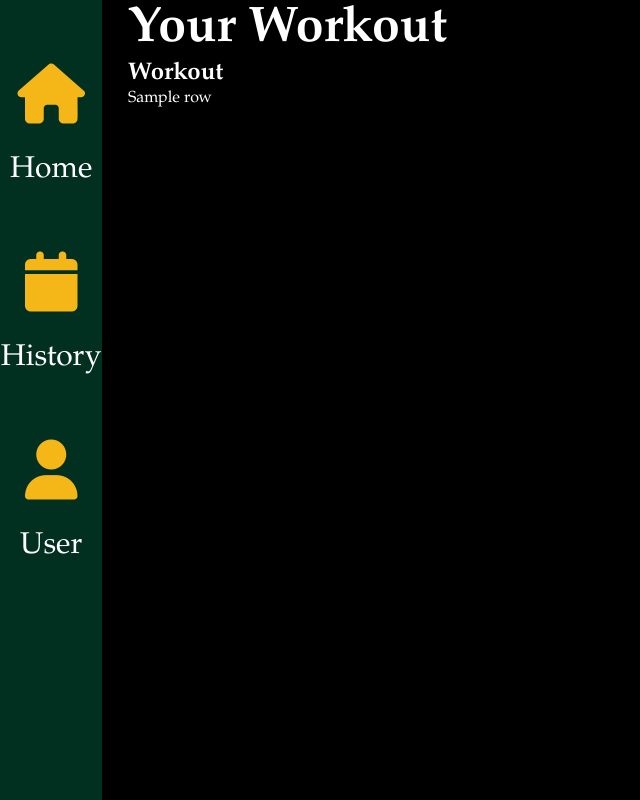
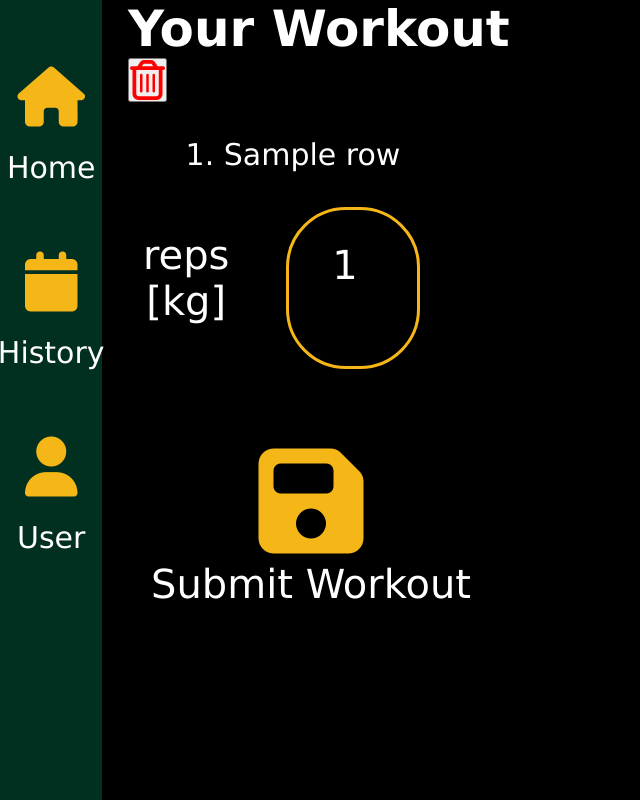
Before and after one commit to RAnderson96/PPL_Workout_Tracker, a Flask app: template templates/workouts/index.html in a window 1280 px wide. Shown: the whole page, without its empty margins (0-640 px from the left). Run offline with Flask 2, Linux system fonts and the light colour scheme; the template is opened without the code that fills it: most values are stand-ins (such as "Sample title", 1, 10 or a date in 2020); some libraries are stand-ins or nearby versions.

Commit message:
added recording workout session functionality

```diff
--- a/console.py
+++ b/console.py
@@ -1,10 +1,7 @@
 from models.exercise import Exercise
 from models.user import User
 from models.workout import Workout_list
-# import repositories.exercise_repository as exercise_repository
-# import repositories.user_repository as user_repository
-# import repositories.workout_repository as workout_repository
-from repositories import exercise_repository, user_repository, workout_repository, pull_a_repository, pull_b_repository, push_a_repository, push_b_repository, legs_repository
+from repositories import exercise_repository, user_repository
 
 
 user_1 = User("Lorem", "Ipsum")
--- a/models/record.py
+++ b/models/record.py
@@ -1,5 +1,5 @@
 class Record:
-    def __init__(self, workout_id, workout, id = None):
-        self.workout_id = workout_id
-        self.workout = workout
+    def __init__(self, exercise, workout_dict = [], id = None):
+        self.exercise = exercise
+        self.workout_dict = workout_dict
         self.id = id
--- a/static/style.css
+++ b/static/style.css
@@ -13,7 +13,7 @@ body {
     box-sizing: border-box;
     list-style: none;
     text-decoration: none;
-    font-family: Garamond;
+    font-family: Verdana, Geneva, Tahoma, sans-serif;
 }
 
 .wrapper {
@@ -90,3 +90,103 @@ body {
     margin-left: 10%;
     font-size: 40px;
 }
+
+
+
+.workout_entries1 {
+    display: flex;
+    flex-direction: column;
+    align-items: center;
+    justify-content: center;
+    margin-left: 10%;
+    margin-top: 15px;
+    border-style: solid;
+    border-color: #F5B718;
+    border-radius: 60px;
+    width: 70%;
+
+}
+
+
+.workout_entries {
+    margin-left: 5%;
+    margin-top: 20px;
+    border-style: solid;
+    border-color: #F5B718;
+    border-radius: 60px;
+    width: max-content ;
+    background-color: black;
+    padding: 2rem;
+}
+
+
+
+.buttons_row {
+    display: flex;
+    flex-direction: row;
+    margin: 15px;
+    /* gap: %; */
+    row-gap: 5%;
+    text-align: center;
+    align-items:center;
+}
+
+div li input {
+    width: 4rem;
+    background-color: black;
+    color: white;
+    text-align: center;
+    box-sizing: border-box;
+    border-style: none;
+    font-size: 40px;
+}
+
+
+.workout_key {
+    font-size: 40px;
+    font-style:normal;
+}
+
+.workout_exercise_name {
+    font-size: 30px;
+    margin-left: 5%;
+    margin-top: 3%;
+    font-family: Verdana, Geneva, Tahoma, sans-serif;
+}
+
+
+.submit_workout_button {
+    margin-top: 5%;
+    margin-left: 2%;
+    margin-bottom: 10%;
+    background-color: black;
+    color: white;
+    font-size: 40px;
+    border-style: none;
+}
+
+
+
+a:link {
+    color: white;
+    background-color: transparent;
+    text-decoration: none;
+  }
+
+  a:visited {
+    color: white;
+    background-color: transparent;
+    text-decoration: none;
+  }
+
+  a:hover {
+    color: rgb(0, 170, 142);
+    background-color: transparent;
+    text-decoration: underline;
+  }
+
+  a:active {
+    color: white;
+    background-color: transparent;
+    text-decoration: underline;
+  }
--- a/templates/workouts/index.html
+++ b/templates/workouts/index.html
@@ -2,31 +2,53 @@
 {% block content %}
 <main class="main_content">
     <h1><b>Your Workout</b></h1>
+    <form class="edit_form" action="/workouts/{{index}}/edit">
+        <button class="trash-button"><i class="fa fa-trash-o fa-3x" style="color:red" aria-hidden="true"></i></button>
+      </form>
+
     <div>
-        <h2>Workout</h2>
-
+        <form action="/workouts/{{index}}/record" method="POST">
             {% for row in workout %}
             <div>
+
                 <ul>
-                <li>{{ row.exercise_name }}</li>
+                    <li class="workout_exercise_name">{{loop.index}}. {{ row.exercise_name }}</li>
+                    <div class="buttons_row">
+                        <div class = "workout_key">
+                            <ul>
+                                <li>reps</li>
+                                <li>[kg]</li>
+                            </ul>
+                        </div>
+
+
+                        {% for set in range(row.num_sets) %}
+                        <div class="workout_entries">
                             <li>
-                    {% for set in range(workout_sets[loop.index -1])%}
-                <li>
-                    <label for="reps">reps</label>
-                    <input type="number" id="reps" name="" value="{{row.num_reps}}" required>
-                </li>
-                <li>
-                    <label for="weight">weights</label>
-                    <input type="number" id="weight" name="weight" value="{{row.weights}}" required>
+                                <label for="reps"></label>
+                                <input type="number" id="reps" name="reps_{{row.id}}_{{set}}" value="{{row.num_reps}}"
+                                    required>
+                                <br>
+                            <!-- </li>
+                            <li> -->
+                                <label for="weight"></label>
+                                <input type="number" id="weights" name="weights_{{row.id}}_{{set}}"
+                                    value="{{row.weights}}" required>
 
                             </li>
+                        </div>
+
                         {% endfor %}
+                    </div>
+
                     </li>
                 </ul>
             </div>
             {% endfor %}
 
 
+            <button class="submit_workout_button" type="submit"><i class="fa-solid fa-floppy-disk fa-3x" style="color:#F5B718"></i></i><br>Submit Workout</button>
+        </form>
 
 
         {% endblock %}
```
Also changed, not shown: controllers/workout_controller.py (+41 -3 lines), db/workout.sql (+15 -16 lines), repositories/record_repository.py (added, +27 -0 lines), templates/index.html (+6 -1 lines), templates/workouts/edit.html (+47 -0 lines). Lines whose indentation alone changed are shown as unchanged.
